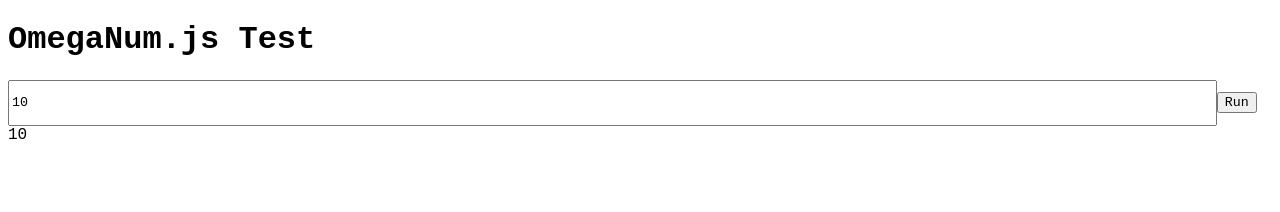
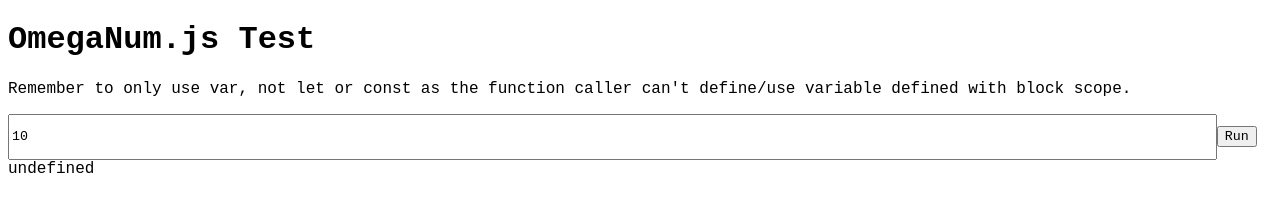
Before and after one commit to Naruyoko/OmegaNum.js, a plain HTML site: page test.html in a window 1280 px wide. Both pictures are taken after a click on the button "Run". Drawn offline with nearby package versions, Linux system fonts and the light colour scheme; some packages are replaced by stand-ins of ours.

Commit message:
DON'T USE EVAL
It is bad practise and slow compared to the change I've proposed
I also reminded users not to use let or const on this page as that doesn't work. :)

```diff
--- a/test.html
+++ b/test.html
@@ -6,7 +6,7 @@
     <script>
       window.onload=function (){
         document.getElementById("button").onclick=function (){
-          document.getElementById("output").innerHTML=eval(document.getElementById("input").value);
+          document.getElementById("output").innerHTML=Function(document.getElementById("input").value)();
         }
       };
     </script>
@@ -22,6 +22,7 @@
   </head>
   <body>
     <h1>OmegaNum.js Test</h1>
+    <p>Remember to only use var, not let or const as the function caller can't define/use variable defined with block scope.</p>
     <input type="text" id="input" value="10" style="width:95%;height:40px;"><button id="button">Run</button>
     <div id="output">Output(eval()) here</div><br>
   </body>
```
